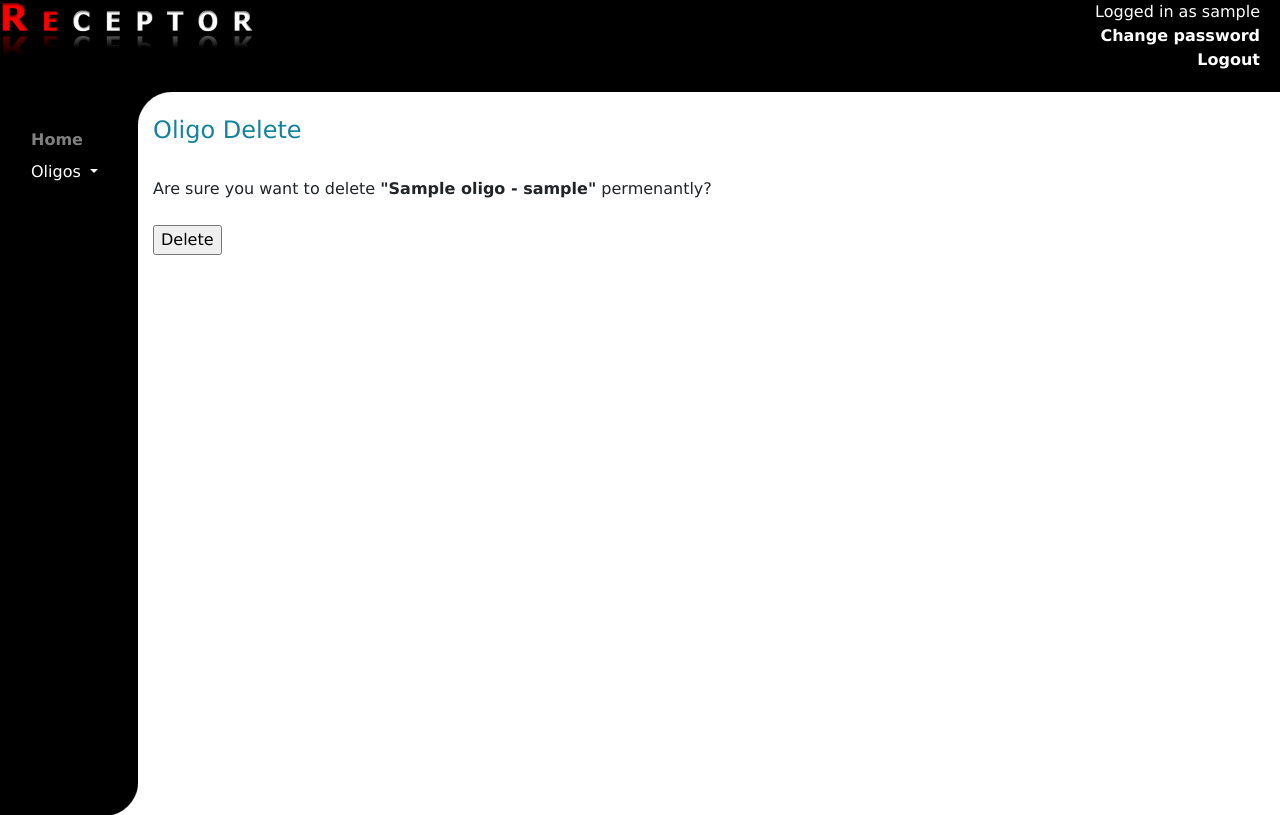
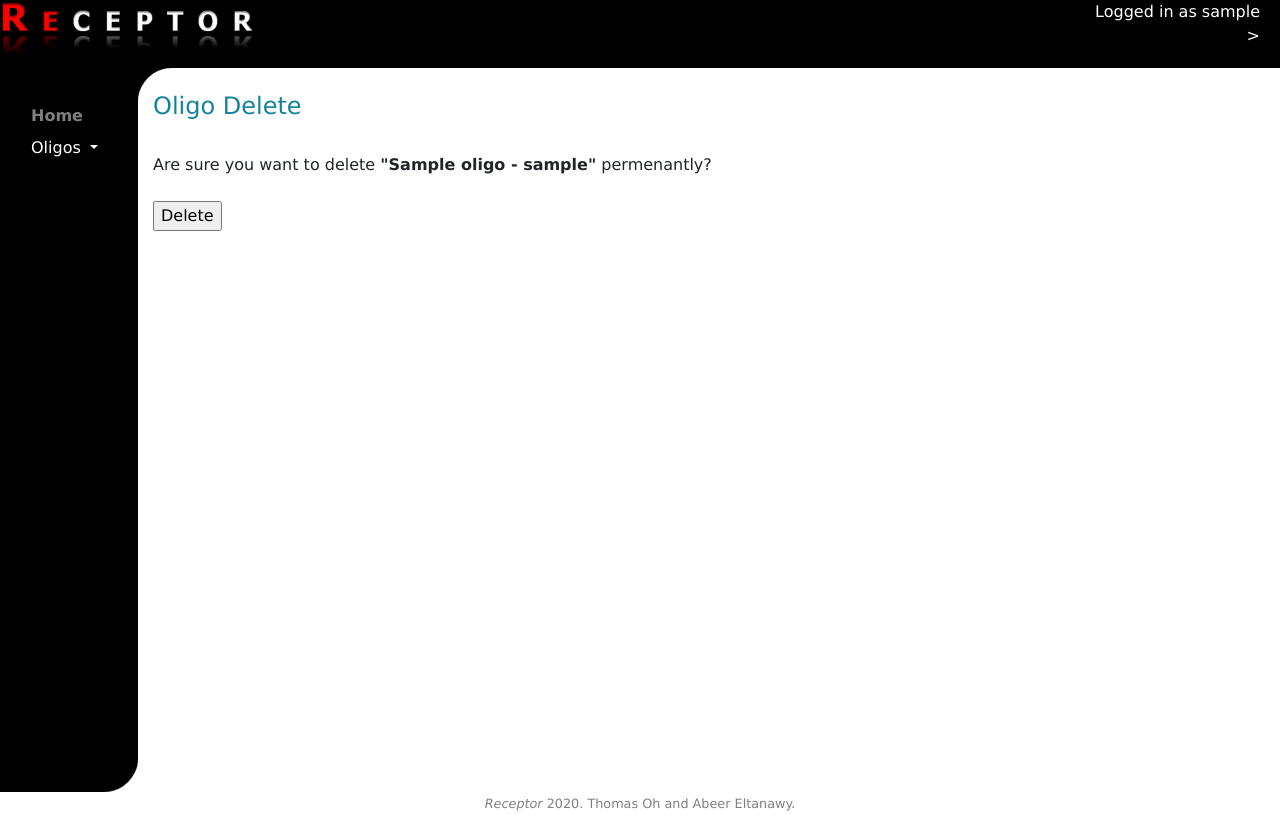
Before and after one commit to aeltanawy/Receptor, a Django app: page /oligos/1/delete/ in a window 1280 px wide. Shown: the top 815 px of the page. Run offline with Django 3.2, Linux system fonts and the light colour scheme; a user stored in the database is signed in; tables that the repository leaves empty hold one stand-in row (values such as "Sample post"); parts of the project's set-up code (start-up, migrations or seed data) failed here and were passed over; some libraries are stand-ins or nearby versions.

Commit message:
Updated requirements.txt

```diff
--- a/templates/header.html
+++ b/templates/header.html
@@ -1,8 +1,6 @@
 <ul class="nav navbar-nav navbar-right">
 	{% if user.is_authenticated %}
-			<li>Logged in as {{ user.username }}</li>
-			<li><a href="{% url 'password_reset' %}"><b>Change password</b></a></li>
-			<li><a href="{% url 'logout' %}"><b>Logout</b></a></li>
+			<li>Logged in as {{ user.username }}</li>>
 	{% else %}
 		<li><a href="/accounts/signup"><b>Sign Up</b></a></li>
 		<li><a href="/accounts/login/"><b>Login</b></a></li>
```
Also changed, not shown: requirements.txt (+8 -1 lines).
